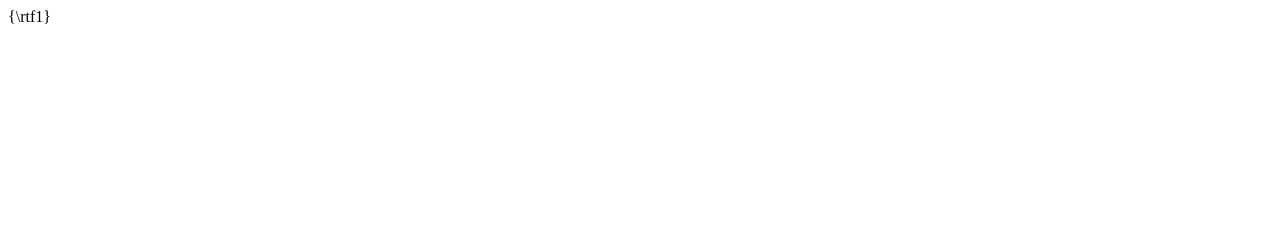
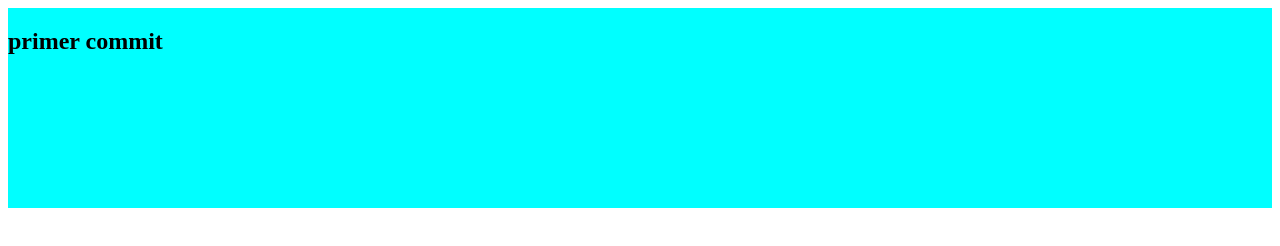
Before and after one commit to bejaranolidia/prueba-ssh, a plain HTML site: page index.html in a window 1280 px wide. Drawn offline with Linux system fonts and the light colour scheme.

Commit message:
agregue un container

```diff
--- a/index.html
+++ b/index.html
@@ -1 +1,16 @@
-{\rtf1}
+<!DOCTYPE html>
+<html lang="en">
+<head>
+    <meta charset="UTF-8">
+    <meta http-equiv="X-UA-Compatible" content="IE=edge">
+    <meta name="viewport" content="width=device-width, initial-scale=1.0">
+    <link rel="stylesheet" href="style.css">
+    <title>Document</title>
+</head>
+<body>
+    <div class="container">
+        <h2>primer commit</h2>
+    </div>
+
+</body>
+</html>
--- a/style.css
+++ b/style.css
@@ -0,0 +1,5 @@
+.container {
+    display: flex;
+    height: 200px;
+    background-color: aqua;
+}
```
